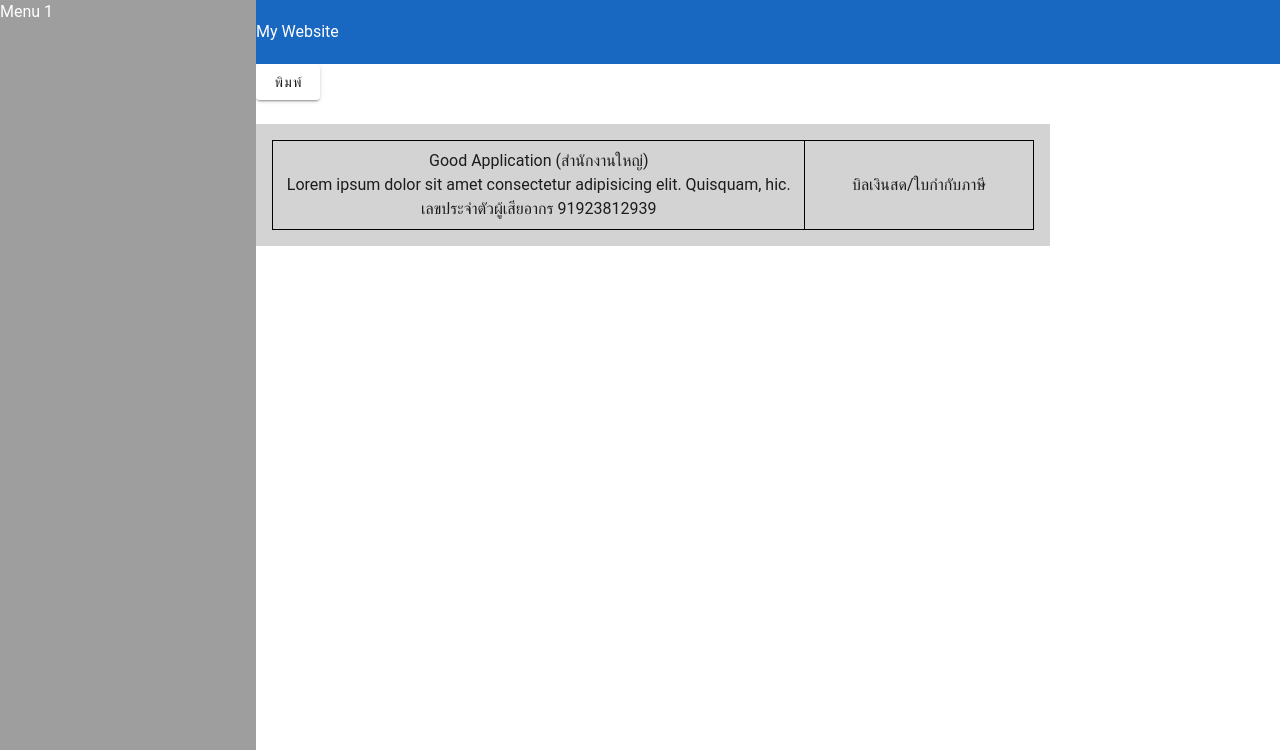
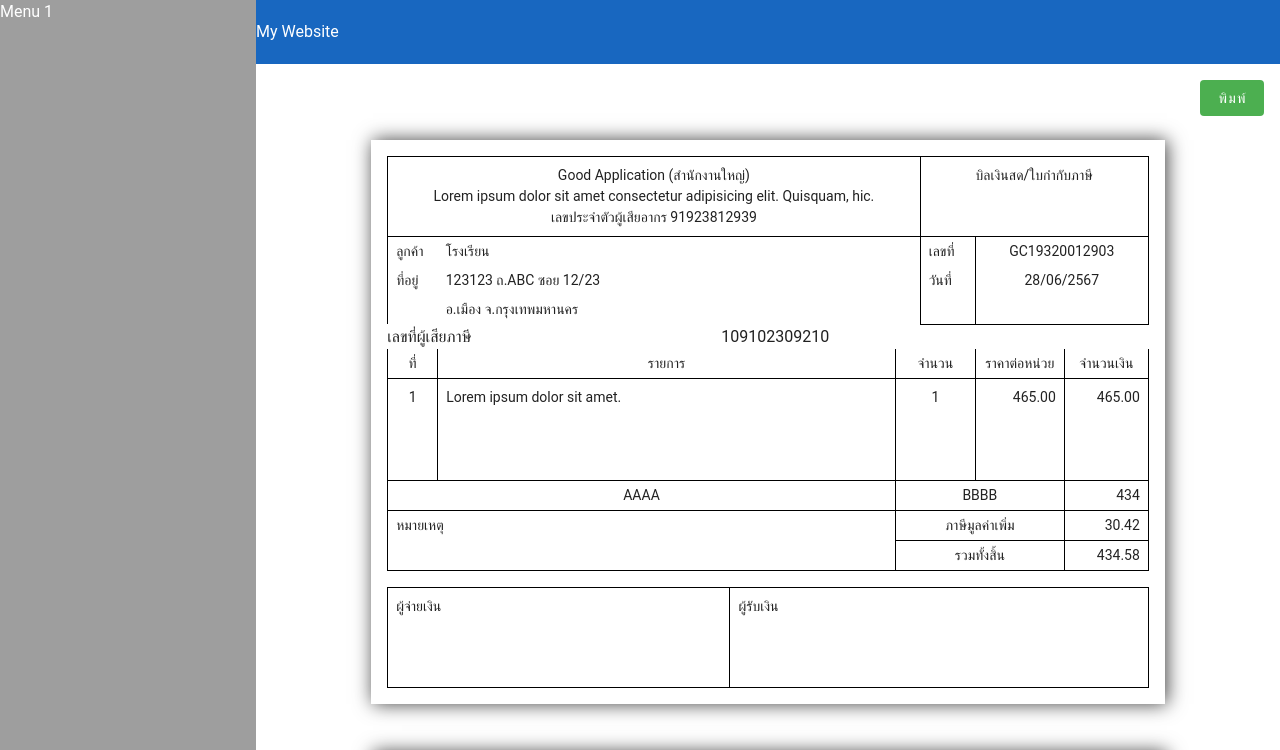
Before and after one commit to dome1260/vue3-workshop-management, a Vue app: page /product/1/print in a window 1280 px wide. Shown: the top 750 px of the page. Built offline with nearby package versions, Linux system fonts and the light colour scheme; sample sign-in values are in the browser's storage.

Commit message:
fix: tempalte print

```diff
--- a/src/views/product/pages/ProductPrint.vue
+++ b/src/views/product/pages/ProductPrint.vue
@@ -1,11 +1,16 @@
 <template>
-  <div>
+  <div class="print-container">
     <section class="print-action">
-      <v-btn>
+      <v-btn
+        color="success"
+        flat
+        @click="onPrint()">
         พิมพ์
       </v-btn>
     </section>
-    <section class="print-page">
+    <section
+      v-for="i in 5"
+      class="print-page">
       <table class="print-page-address__table">
         <tbody>
           <tr>
@@ -26,11 +31,154 @@
           </tr>
         </tbody>
       </table>
+      <table class="print-page-customer__table">
+        <tbody>
+          <tr>
+            <td>
+              ลูกค้า
+            </td>
+            <td>
+              โรงเรียน
+            </td>
+            <td>
+              เลขที่
+            </td>
+            <td>
+              GC19320012903
+            </td>
+          </tr>
+          <tr>
+            <td>
+              ที่อยู่
+            </td>
+            <td>
+              123123 ถ.ABC ซอย 12/23
+            </td>
+            <td>
+              วันที่
+            </td>
+            <td>
+              28/06/2567
+            </td>
+          </tr>
+          <tr>
+            <td></td>
+            <td>
+              อ.เมือง จ.กรุงเทพมหานคร
+            </td>
+            <td></td>
+            <td></td>
+          </tr>
+        </tbody>
+      </table>
+      <table class="print-page-customer-tax-id__table">
+        <tr>
+          <td>
+            เลขที่ผู้เสียภาษี
+          </td>
+          <td>
+            109102309210
+          </td>
+        </tr>
+      </table>
+      <table class="print-page-order__table">
+        <thead>
+          <tr>
+            <th> ที่ </th>
+            <th> รายการ </th>
+            <th> จำนวน </th>
+            <th> ราคาต่อหน่วย </th>
+            <th> จำนวนเงิน </th>
+          </tr>
+        </thead>
+        <tbody>
+          <tr
+            v-for="(item, i) in items">
+            <td> {{ i + 1 }} </td>
+            <td>
+              {{ item.name }}
+            </td>
+            <td> {{ numberFormat(item.qty, 0, 0) }} </td>
+            <td> {{ numberFormat(item.pricePerUnit, 2, 2) }} </td>
+            <td> {{ numberFormat(item.totalPrice, 2, 2) }} </td>
+          </tr>
+          <tr v-for="i in (5 - items.length)">
+            <td style="width: 37.5;"></td>
+            <td></td>
+            <td></td>
+            <td></td>
+            <td></td>
+          </tr>
+        </tbody>
+        <tfoot>
+          <tr>
+            <td colspan="2">
+              AAAA
+            </td>
+            <td colspan="2">
+              BBBB
+            </td>
+            <td>
+              434
+            </td>
+          </tr>
+          <tr>
+            <td
+              colspan="2"
+              rowspan="2">
+              หมายเหตุ
+            </td>
+            <td colspan="2">
+              ภาษีมูลค่าเพิ่ม
+            </td>
+            <td>
+              {{ numberFormat(30.42, 2, 2) }}
+            </td>
+          </tr>
+          <tr>
+            <td colspan="2"> รวมทั้งสิ้น </td>
+            <td> {{ numberFormat(434.58, 2, 2) }} </td>
+          </tr>
+        </tfoot>
+      </table>
+      <table class="print-page-signature__table">
+        <tbody>
+          <tr>
+            <td>
+              ผู้จ่ายเงิน
+            </td>
+            <td>
+              ผู้รับเงิน
+            </td>
+          </tr>
+        </tbody>
+      </table>
     </section>
   </div>
 </template>
 
 <script setup>
+import { ref } from 'vue'
+
+const items = ref([
+  {
+    name: 'Lorem ipsum dolor sit amet.',
+    qty: 1,
+    pricePerUnit: 465,
+    totalPrice: 465
+  }
+])
+
+const onPrint = () => {
+  window.print()
+}
+
+const numberFormat = (value, min, max) => {
+  return value.toLocaleString(undefined, {
+    minimumFractionDigits: min,
+    maximumFractionDigits: max
+  })
+}
 
 </script>
 
@@ -57,8 +205,13 @@
 </style>
 
 <style scoped>
+.print-container {
+  padding: 16px;
+}
+
 .print-action {
   display: flex;
+  justify-content: end;
   margin-bottom: 24px;
 }
 
@@ -68,7 +221,12 @@
   max-width: 210mm;
   max-height: 297mm;
   padding: 16px;
-  background-color: lightgray;
+  margin: 0 auto;
+  /* background-color: lightgray; */
+  background-color: white;
+  box-shadow: 2px 0px 18px 0px rgba(0,0,0,0.75);
+  margin-bottom: 48px;
+  page-break-after: always;
 }
 
 /* .print-page.print-page--landscape {
@@ -76,15 +234,21 @@
   max-height: 210mm;
 } */
 
+table tbody tr td,
+table thead tr th,
+table tfoot tr td {
+  font-size: 14px;
+  font-weight: 400;
+  padding: 8px;
+  vertical-align: top;
+}
+
 .print-page-address__table {
   width: 100%;
   border-collapse: collapse;
 }
 
 .print-page-address__table tbody tr td {
-  font-size: 16px;
-  font-weight: 400;
-  padding: 8px;
   text-align: center;
 }
 
@@ -99,11 +263,162 @@
   border-bottom: 1px solid black;
 }
 
-/* @media print {
-  .print-page.print-page--landscape {
+.print-page-customer__table {
+  width: 100%;
+  border-collapse: collapse;
+}
+
+.print-page-customer__table tbody tr td {
+  padding: 4px 8px;
+}
+
+.print-page-customer__table tbody tr td:nth-child(1) {
+  width: 50px;
+  border-left: 1px solid black;
+}
+
+.print-page-customer__table tbody tr td:nth-child(2) {
+  width: 482.5px;
+}
+
+.print-page-customer__table tbody tr td:nth-child(3) {
+  width: 55px;
+  border-left: 1px solid black;
+  border-right: 1px solid black;
+}
+
+.print-page-customer__table tbody tr td:nth-child(4) {
+  text-align: center;
+  border-right: 1px solid black;
+}
+
+.print-page-customer__table tbody tr:nth-child(3) td:nth-child(3) {
+  border-bottom: 1px solid black;
+}
+
+.print-page-customer__table tbody tr:nth-child(3) td:nth-child(4) {
+  border-bottom: 1px solid black;
+}
+
+.print-page-customer-tax-id__table {
+  width: 100%;
+  border-collapse: collapse;
+}
+
+.print-page-customer-tax-id__table tbody tr td:nth-child(1) {
+  width: 120px;
+  border-left: 1px solid black;
+  border-bottom: 1px solid black;
+}
+
+.print-page-customer-tax-id__table tbody tr td:nth-child(2) {
+  border-right: 1px solid black;
+  border-bottom: 1px solid black;
+}
+
+.print-page-order__table {
+  width: 100%;
+  border-collapse: collapse;
+  margin-bottom: 16px;
+}
+
+.print-page-order__table thead tr th {
+  padding: 4px;
+  border-left: 1px solid black;
+  border-bottom: 1px solid black;
+}
+
+.print-page-order__table thead tr th:nth-child(1) {
+  width: 50px;
+}
+
+.print-page-order__table thead tr th:nth-child(3) {
+  width: 80px;
+}
+
+.print-page-order__table thead tr th:nth-child(4) {
+  width: 89px;
+}
+
+.print-page-order__table thead tr th:nth-child(5) {
+  width: 84px;
+  border-right: 1px solid black;
+}
+
+.print-page-order__table tbody tr td {
+  border-left: 1px solid black;
+}
+
+.print-page-order__table tbody tr td:last-child {
+  border-right: 1px solid black;
+}
+
+.print-page-order__table tbody tr td:nth-child(1),
+.print-page-order__table tbody tr td:nth-child(3) {
+  text-align: center;
+}
+
+.print-page-order__table tbody tr td:nth-child(4),
+.print-page-order__table tbody tr td:nth-child(5) {
+  text-align: right;
+}
+
+.print-page-order__table tfoot tr td {
+  padding: 4px 8px;
+  border-top: 1px solid black;
+  border-left: 1px solid black;
+  border-bottom: 1px solid black;
+}
+
+.print-page-order__table tfoot tr:first-child td:nth-child(1),
+.print-page-order__table tfoot tr td:nth-child(2) {
+  text-align: center;
+}
+
+.print-page-order__table tfoot tr td:last-child {
+  text-align: right;
+  border-right: 1px solid black;
+}
+
+.print-page-order__table tfoot tr:last-child td:first-child {
+  text-align: center;
+}
+
+.print-page-signature__table {
+  width: 100%;
+  border-collapse: collapse;
+}
+
+.print-page-signature__table tbody tr td {
+  border-top: 1px solid black;
+  border-left: 1px solid black;
+  border-bottom: 1px solid black;
+  height: 100px;
+}
+
+.print-page-signature__table tbody tr td:last-child {
+  border-right: 1px solid black;
+  width: 55%;
+}
+
+@media print {
+  .print-container {
+    padding: 0;
+  }
+
+  .print-action {
+    display: none;
+  }
+
+  .print-page {
+    box-shadow: none;
+    margin: 0;
+  }
+
+  /* .print-page.print-page--landscape {
     transform: rotate(270deg) translate(-297mm, 0);
     transform-origin: 0 0;
-  }
-} */
+  } */
+}
 
 </style>
```
